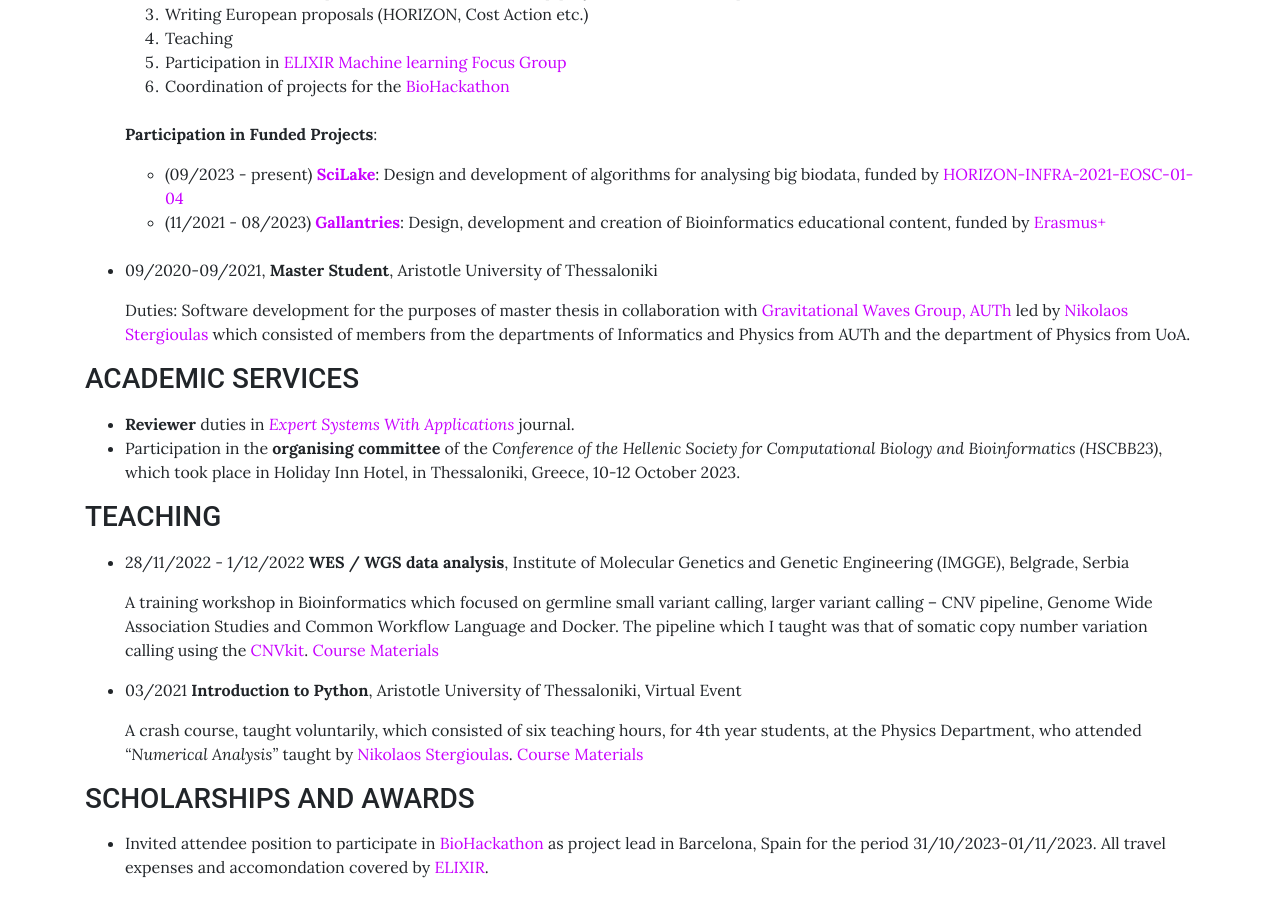
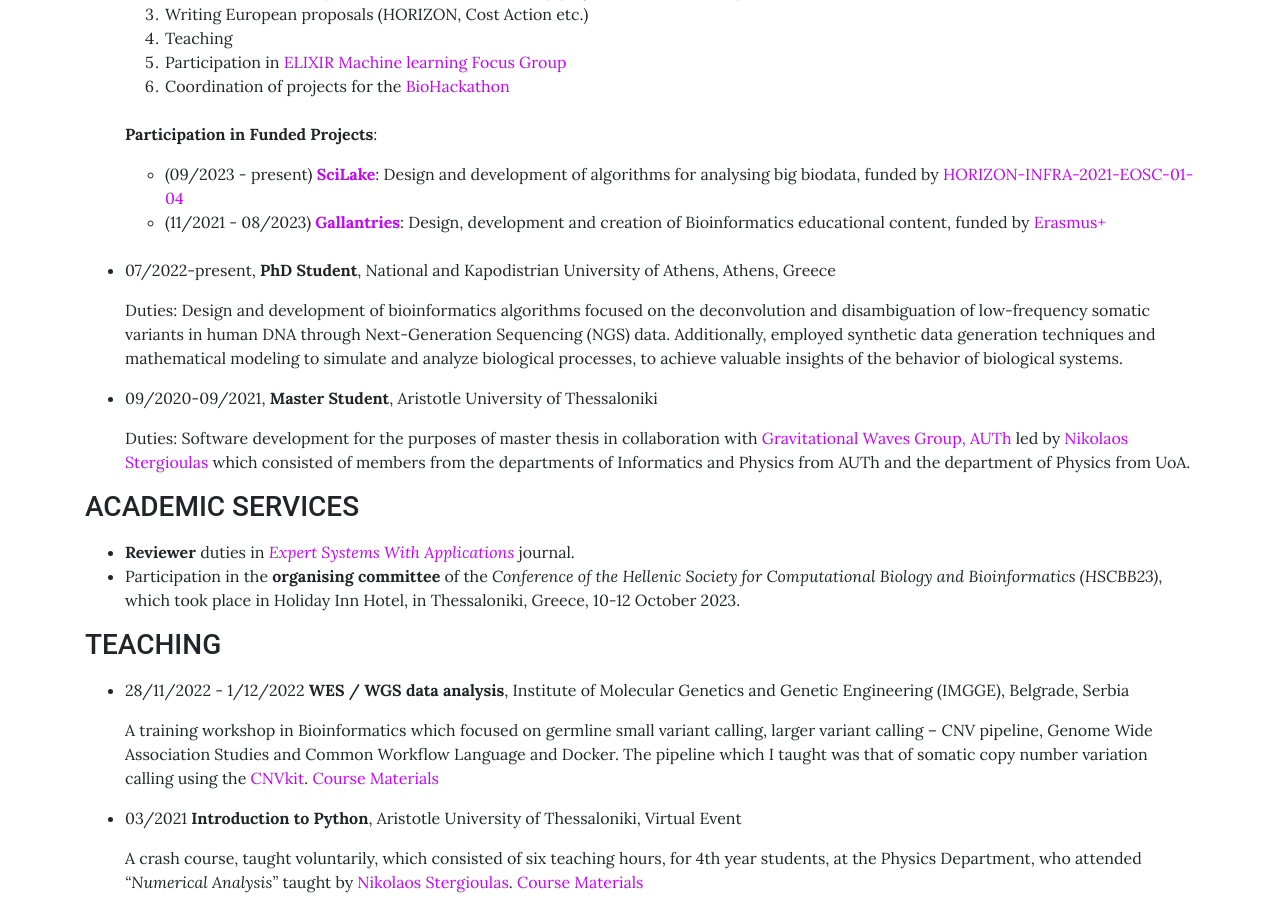
Before and after one commit to sfragkoul/sfragkoul.github.io, a Jekyll site: the page built from pages/CV.md, in a window 1280 px wide and 900 px high, scrolled down 861 px. Built offline with Jekyll 4.4.1, drawn with Linux system fonts in a browser that asks for light colours.

Commit message:
Update CV.md

```diff
--- a/pages/CV.md
+++ b/pages/CV.md
@@ -44,6 +44,9 @@
     - (11/2021 - 08/2023) [**Gallantries**](https://gallantries.github.io/): Design, development and creation of Bioinformatics educational content, funded by [Erasmus+](https://ec.europa.eu/programmes/erasmus-plus/node_en)
 <br/><br/>
 
+- 07/2022-present, 	**PhD Student**, National and Kapodistrian University of Athens, Athens, Greece
+
+   Duties: Design and development of bioinformatics algorithms focused on the deconvolution and disambiguation of low-frequency somatic variants in human DNA through Next-Generation Sequencing (NGS) data. Additionally, employed synthetic data generation techniques and mathematical modeling to simulate and analyze biological processes, to achieve valuable insights of the behavior of biological systems.
 
 - 09/2020-09/2021, 	**Master Student**, Aristotle University of Thessaloniki
 
```
